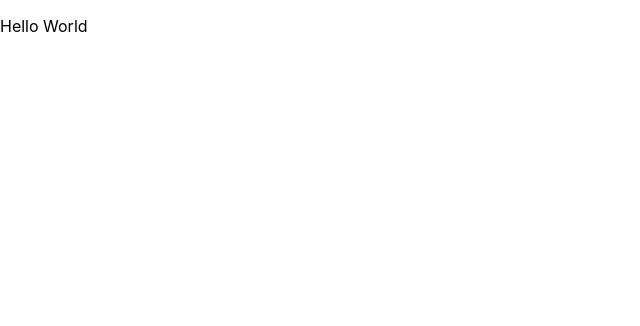
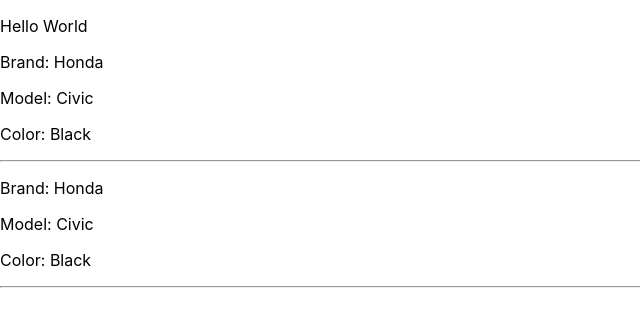
Before and after one commit to timor-rust/myapp, a React (Create React App) app: page / in a window 1280 px wide. Shown: the top 326 px of the page, without its empty margins (0-640 px from the left). Built offline with nearby package versions, Linux system fonts and the light colour scheme.

Commit message:
car component

```diff
--- a/src/App.js
+++ b/src/App.js
@@ -1,13 +1,17 @@
-//import logo from './logo.svg';
 import React, { Component } from 'react';
-//import ReactDOM from 'react-dom';
+import Car from './components/Car';
+
 
 class App extends Component {
 	render() {
 		return (
       <div className="App">
         <header className="App-header">
-			<p>Hello World</p>
+          <p>Hello World</p>
+					<Car />
+					<hr />
+					<Car />
+					<hr />
         </header>
       </div>
     );
--- /dev/null
+++ b/src/components/Car.js
@@ -0,0 +1,16 @@
+import React, { Component } from "react";
+
+
+class Car extends Component {
+  render() {
+    return (
+      <div>
+        <p>Brand: Honda</p>
+        <p>Model: Civic</p>
+        <p>Color: Black</p>
+      </div>
+    );
+  }
+}
+
+export default Car;
```
